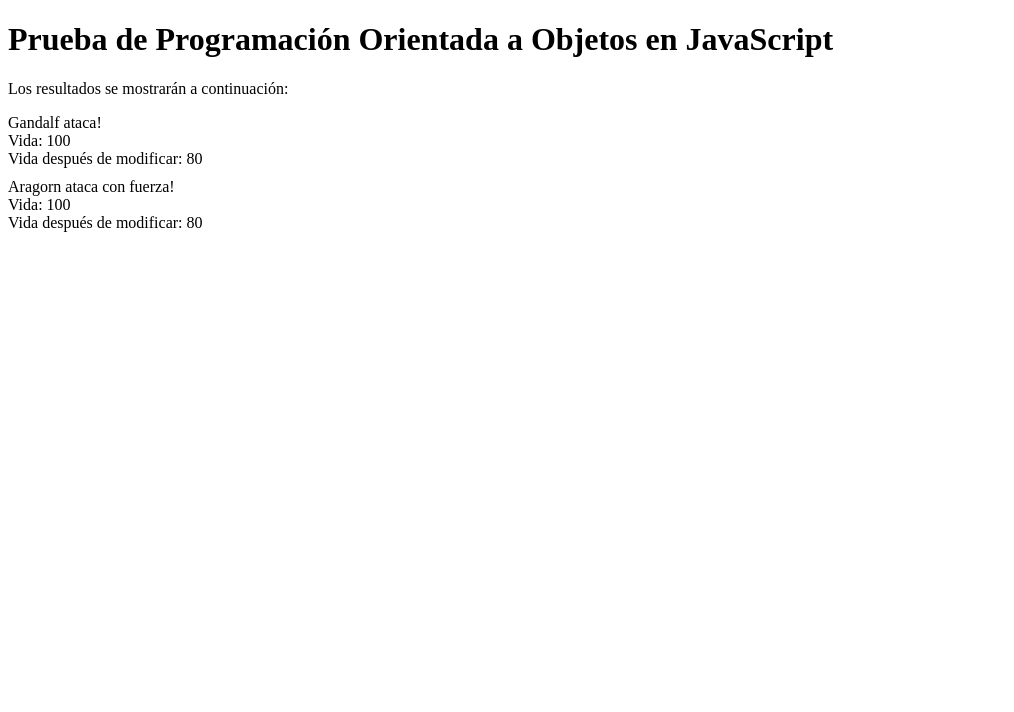
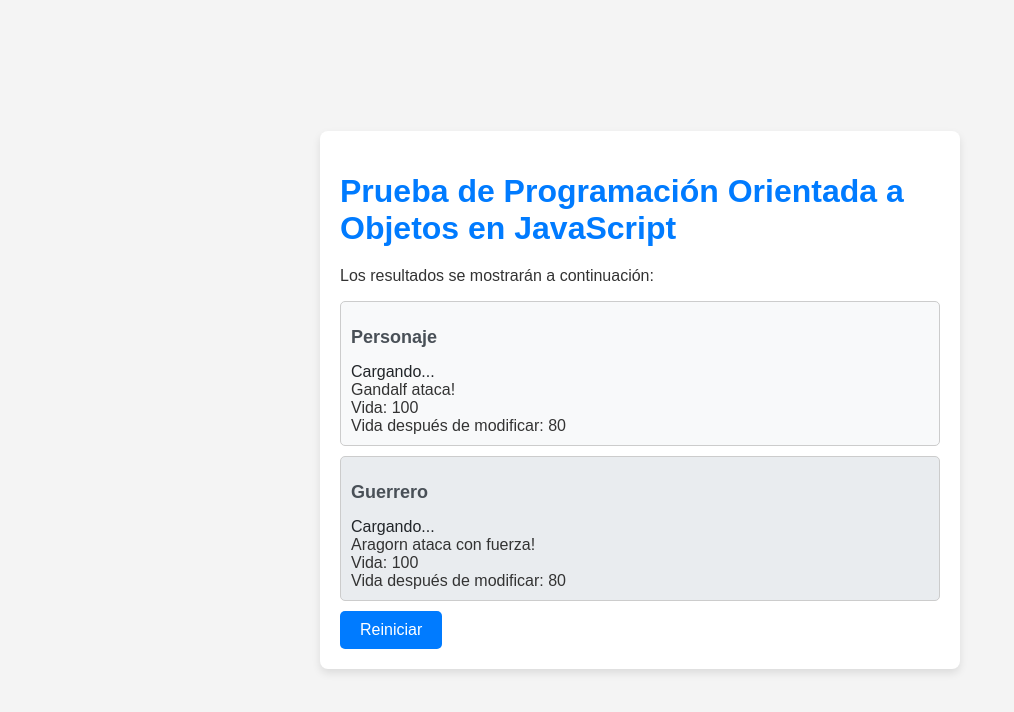
Before and after one commit to AxMar1221/POO-Test, a plain HTML site: page index.html in a window 1280 px wide. Shown: the whole page, without its empty margins (0-1014 px from the left). Drawn offline with Linux system fonts and the light colour scheme.

Commit message:
add styles/ HTML Script changes

```diff
--- a/index.html
+++ b/index.html
@@ -4,18 +4,25 @@
     <meta charset="UTF-8">
     <meta name="viewport" content="width=device-width, initial-scale=1.0">
     <title>Prueba de Programación Orientada a Objetos</title>
-    <style>
-        .resultado {
-            margin: 10px 0;
-        }
-    </style>
+    <link rel="stylesheet" href="styles.css">
 </head>
 <body>
-    <h1>Prueba de Programación Orientada a Objetos en JavaScript</h1>
-    <p>Los resultados se mostrarán a continuación:</p>
+    <div class="container">
+        <h1>Prueba de Programación Orientada a Objetos en JavaScript</h1>
+        <p>Los resultados se mostrarán a continuación:</p>
 
-    <div class="resultado" id="resultado-personaje"></div>
-    <div class="resultado" id="resultado-guerrero"></div>
+        <div class="resultado" id="resultado-personaje">
+            <h2>Personaje</h2>
+            <p id="personaje-info">Cargando...</p>
+        </div>
+
+        <div class="resultado" id="resultado-guerrero">
+            <h2>Guerrero</h2>
+            <p id="guerrero-info">Cargando...</p>
+        </div>
+
+        <a href="#" class="button" onclick="reiniciar()">Reiniciar</a>
+    </div>
 
     <script src="script.js"></script>
 </body>
--- /dev/null
+++ b/styles.css
@@ -0,0 +1,76 @@
+/* styles.css */
+body {
+    font-family: Arial, sans-serif;
+    background-color: #f4f4f4;
+    margin: 0;
+    padding: 0;
+    display: flex;
+    justify-content: center;
+    align-items: center;
+    min-height: 100vh;
+    color: #333;
+}
+
+.container {
+    background-color: #fff;
+    border-radius: 8px;
+    box-shadow: 0 4px 8px rgba(0, 0, 0, 0.1);
+    padding: 20px;
+    max-width: 600px;
+    width: 100%;
+}
+
+h1 {
+    color: #007BFF;
+    margin-bottom: 20px;
+}
+
+.resultado {
+    background-color: #e9ecef;
+    border: 1px solid #ccc;
+    border-radius: 5px;
+    padding: 10px;
+    margin: 10px 0;
+}
+
+.resultado:nth-of-type(odd) {
+    background-color: #f8f9fa;
+}
+
+.resultado h2 {
+    font-size: 18px;
+    color: #495057;
+}
+
+.resultado p {
+    font-size: 16px;
+    color: #212529;
+    margin: 0;
+}
+
+.resultado ul {
+    list-style-type: none;
+    padding: 0;
+    margin: 0;
+}
+
+.resultado ul li {
+    padding: 5px 0;
+}
+
+.button {
+    display: inline-block;
+    padding: 10px 20px;
+    font-size: 16px;
+    color: #fff;
+    background-color: #007BFF;
+    border: none;
+    border-radius: 5px;
+    cursor: pointer;
+    text-decoration: none;
+    text-align: center;
+}
+
+.button:hover {
+    background-color: #0056b3;
+}
```
